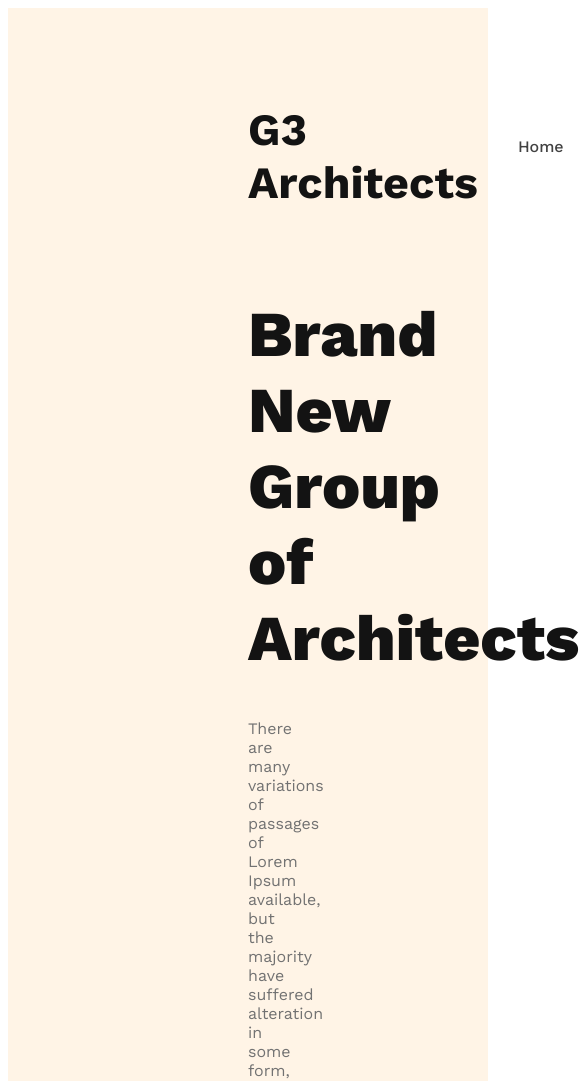
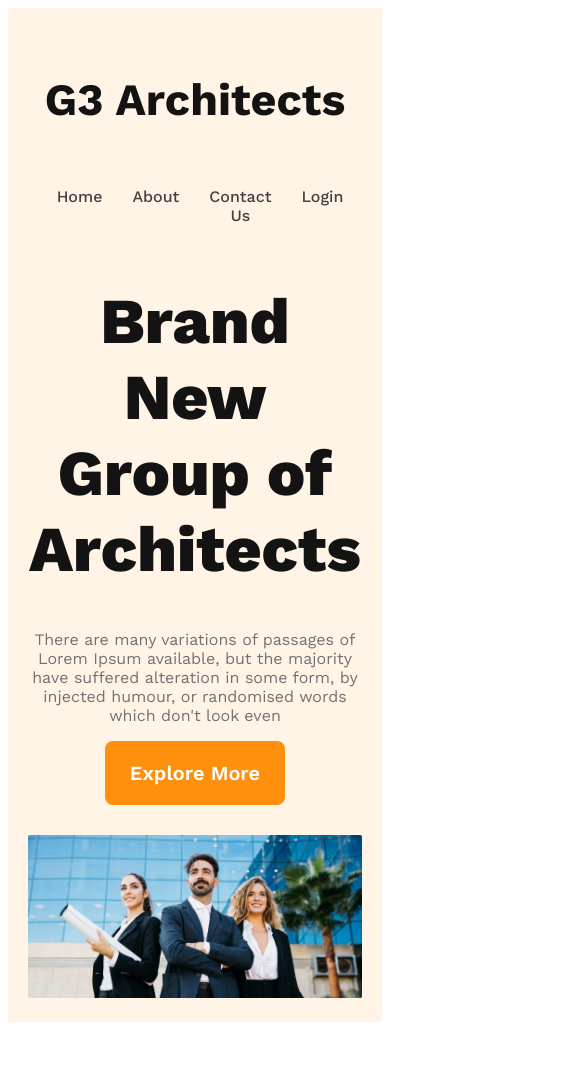
Before and after one commit to Hasan-Maruf1/g3-architact, a plain HTML site: page index.html in a window 390 px wide. Shown: the top 1081 px of the page, 585 px wide, since content can reach past the window. After the commit the page ends 1030 px from the top, so only its background shows below. Drawn offline with nearby package versions, Linux system fonts and the light colour scheme.

Commit message:
compleated header with responsive

```diff
--- a/styles/index.css
+++ b/styles/index.css
@@ -1,53 +1,112 @@
  @import url('https://fonts.googleapis.com/css2?family=Lato:ital,wght@0,300;0,400;0,900;1,400;1,700&family=Work+Sans:ital,wght@0,400;0,500;0,600;0,700;0,800;1,600&display=swap');
+
  /* shared style */
  * {
      font-family: 'Lato', sans-serif;
      font-family: 'Work Sans', sans-serif;
 
  }
- .btn-primary{
+
+ .btn-primary {
+     border-radius: 8px;
+     background: #FF900E;
+     color: white;
+     padding: 20px 25px;
+     border: none;
+     font-size: 1.25rem;
+     font-weight: 600;
+     cursor: pointer;
 
  }
+
  /* header styles */
- header{
+ header {
      background: rgba(255, 144, 14, 0.10);
      padding: 50px 240px;
 
  }
- nav{
+
+ nav {
      display: flex;
      justify-content: space-between;
      align-items: center;
  }
- .nav-title{
+
+ .nav-title {
      font-size: 2.8rem;
      font-weight: 700;
      color: #131313;
  }
- nav > ul{
+
+ nav>ul {
      display: flex;
  }
- nav li{
+
+ nav li {
      list-style: none;
      margin-right: 30px;
      font-size: 1rem;
      font-weight: 500;
  }
- nav li a{
+
+ nav li a {
      text-decoration: none;
      color: #424242;
+
  }
+
  /* Banner styles */
- .banner-content{
+ .banner-content {
      max-width: 800px;
      margin: 10px auto;
      text-align: center;
  }
- .banner-title{
+
+ .banner-title {
      font-size: 4rem;
      font-weight: 800;
      color: #131313;
  }
- .banner-desc{
+
+ .banner-desc {
      color: #727272;
  }
+ .banner img{
+    width: 100%;
+    margin-top: 20px;
+ }
+
+
+
+
+
+
+ /* responsive style for mobile */
+
+ @media screen and (max-width:576px) {
+    header{
+        padding: 20px;
+    }
+    nav{
+        flex-direction: column;
+    }
+    nav li{
+        text-align: center;
+    }
+
+ }
+
+ /* responsive style for tablet */
+
+ @media screen and (min-width:576px) and (max-width:960px) {
+    header{
+        padding: 20px;
+    }
+    nav{
+        flex-direction: column;
+    }
+    nav li{
+        text-align: center;
+    }
+
+ }
```
Lines whose indentation alone changed are shown as unchanged.
